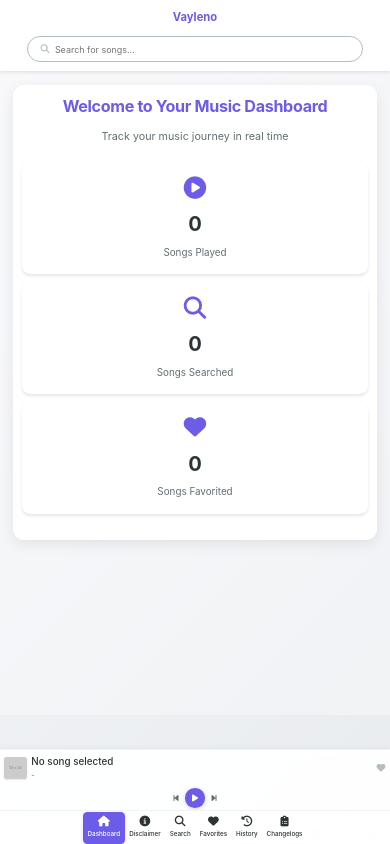
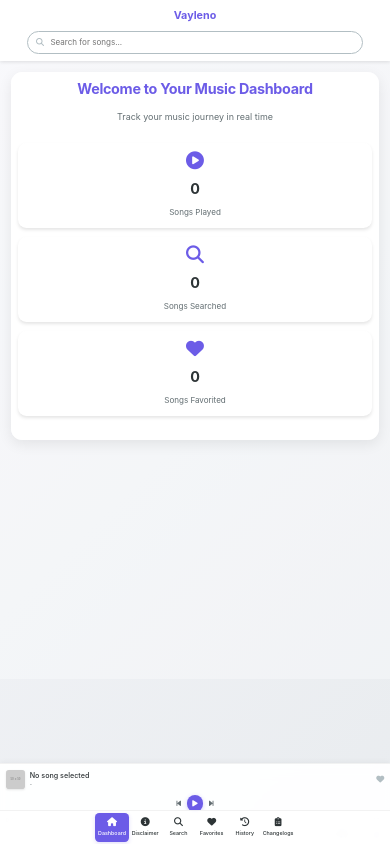
Before and after one commit to Vayleno/Vayleno, a plain HTML site: page index.html in a window 390 px wide. Drawn offline with Linux system fonts and the light colour scheme; placeholder pictures from the web are drawn by us.

Commit message:
Update index.html

```diff
--- a/index.html
+++ b/index.html
@@ -438,22 +438,25 @@
 
         .player-controls {
             background: rgba(255, 255, 255, 0.95);
-            padding: 0.56rem 1.12rem;
+            padding: 0.56rem;
             display: flex;
-            justify-content: space-between;
-            align-items: center;
+            flex-direction: column;
+            gap: 0.42rem;
             box-shadow: 0 -1.12px 5.6px rgba(0, 0, 0, 0.05);
             border-top: 0.7px solid rgba(0, 0, 0, 0.05);
             backdrop-filter: blur(7px);
             flex-shrink: 0;
+            position: sticky;
+            bottom: 0;
+            z-index: 10;
         }
 
         .song-info {
             display: flex;
             align-items: center;
-            gap: 0.56rem;
-            width: 140px;
-            min-width: 140px;
+            gap: 0.42rem;
+            width: 100%;
+            min-width: 0;
         }
 
         .album-art {
@@ -471,11 +474,11 @@
             overflow: hidden;
             text-overflow: ellipsis;
             margin: 0;
-            font-size: 0.616rem;
+            font-size: 0.56rem;
         }
 
         .artist {
-            font-size: 0.448rem;
+            font-size: 0.392rem;
             color: var(--text-color);
             white-space: nowrap;
             overflow: hidden;
@@ -500,19 +503,17 @@
         }
 
         .player-center {
-            flex: 1;
-            max-width: 336px;
+            width: 100%;
             display: flex;
             flex-direction: column;
             align-items: center;
             gap: 0.28rem;
-            min-width: 0;
         }
 
         .player-buttons {
             display: flex;
             align-items: center;
-            gap: 0.84rem;
+            gap: 0.56rem;
         }
 
         .control-btn {
@@ -550,7 +551,7 @@
             width: 100%;
             display: flex;
             align-items: center;
-            gap: 0.56rem;
+            gap: 0.42rem;
         }
 
         .progress-bar {
@@ -560,7 +561,7 @@
             border-radius: 1.12px;
             cursor: pointer;
             position: relative;
-            min-width: 112px;
+            min-width: 0;
         }
 
         .progress {
@@ -580,12 +581,11 @@
         }
 
         .player-right {
-            width: 112px;
+            width: 100%;
             display: flex;
             justify-content: flex-end;
             align-items: center;
-            gap: 0.56rem;
-            flex-shrink: 0;
+            gap: 0.42rem;
         }
 
         .volume-control {
@@ -755,9 +755,9 @@
 
         @media (max-width: 768px) {
             .app-header {
-                padding: 0.56rem;
+                padding: 0.42rem;
                 flex-direction: column;
-                gap: 0.56rem;
+                gap: 0.42rem;
             }
 
             .search-bar {
@@ -766,9 +766,19 @@
                 order: 3;
             }
 
+            .search-bar input {
+                padding: 0.35rem 0.42rem 0.35rem 1.4rem;
+                font-size: 0.504rem;
+            }
+
+            .search-bar i {
+                left: 0.56rem;
+                font-size: 0.504rem;
+            }
+
             .logo {
                 order: 1;
-                font-size: 0.7rem;
+                font-size: 0.672rem;
             }
 
             .main-content {
@@ -804,48 +814,52 @@
                 padding: 0.28rem;
                 margin: 0;
                 flex-direction: column;
-                font-size: 0.392rem;
+                font-size: 0.336rem;
                 gap: 0.14rem;
                 text-align: center;
                 border-radius: 4.2px;
-                width: 20%;
+                width: 16.67%;
             }
 
             .sidebar nav ul li i {
-                font-size: 0.672rem;
+                font-size: 0.56rem;
             }
 
             .music-content {
+                padding: 0.42rem;
+                margin-bottom: 84px;
+                padding-bottom: 84px;
+            }
+
+            .disclaimer-container {
+                padding: 0.42rem;
+                margin: 0.28rem;
+            }
+
+            .disclaimer-title {
+                font-size: 0.896rem;
+            }
+
+            .disclaimer-subtitle {
+                font-size: 0.504rem;
+            }
+
+            .disclaimer-content {
                 padding: 0.56rem;
-                margin-bottom: 33.6px;
-                padding-bottom: 44.8px;
-            }
-
-            .disclaimer-container {
-                padding: 0.56rem;
-                margin: 0.28rem;
-            }
-
-            .disclaimer-title {
-                font-size: 1.008rem;
-            }
-
-            .disclaimer-content {
-                padding: 0.84rem;
-                margin: 0.56rem 0;
+                margin: 0.42rem 0;
             }
 
             .disclaimer-section h3 {
-                font-size: 0.616rem;
+                font-size: 0.56rem;
             }
 
             .special-thanks li {
-                font-size: 0.532rem;
+                font-size: 0.448rem;
             }
 
             .continue-btn {
-                padding: 0.49rem 1.12rem;
-                font-size: 0.56rem;
+                padding: 0.42rem 1.12rem;
+                font-size: 0.504rem;
             }
 
             .search-results {
@@ -853,70 +867,158 @@
                 gap: 0.56rem;
             }
 
+            .music-card img {
+                height: 67.2px;
+            }
+
+            .music-info h3 {
+                font-size: 0.504rem;
+            }
+
+            .music-info p {
+                font-size: 0.392rem;
+            }
+
+            .music-card button {
+                top: 4.2px;
+                right: 4.2px;
+                font-size: 0.504rem;
+                padding: 0.21rem;
+            }
+
             .player-controls {
-                padding: 0.42rem 0.56rem;
-                flex-direction: column;
+                padding: 0.42rem;
+                gap: 0.35rem;
+            }
+
+            .song-info {
+                gap: 0.35rem;
+            }
+
+            .album-art {
+                width: 22.4px;
+                height: 22.4px;
+            }
+
+            .song-title {
+                font-size: 0.504rem;
+            }
+
+            .artist {
+                font-size: 0.336rem;
+            }
+
+            .song-info i {
+                font-size: 0.504rem;
+            }
+
+            .player-buttons {
                 gap: 0.42rem;
             }
 
-            .song-info, .player-center, .player-right {
-                width: 100%;
-                justify-content: center;
-            }
-
-            .song-info {
-                width: 100%;
-                justify-content: space-between;
-            }
-
-            .player-right {
-                width: 100%;
-                justify-content: flex-end;
-            }
-
-            .player-buttons {
-                gap: 0.56rem;
+            .control-btn {
+                font-size: 0.504rem;
+            }
+
+            .play-btn {
+                width: 19.6px;
+                height: 19.6px;
             }
 
             .progress-container {
-                width: 100%;
+                gap: 0.35rem;
+            }
+
+            .progress-bar {
+                height: 2.8px;
+            }
+
+            .progress {
+                border-radius: 1.4px;
+            }
+
+            .time {
+                font-size: 0.392rem;
+                min-width: 19.6px;
             }
 
             .volume-control {
-                gap: 0.42rem;
+                gap: 0.21rem;
+            }
+
+            .volume-icon {
+                font-size: 0.504rem;
+            }
+
+            .volume-slider {
+                width: 42px;
+                height: 2.8px;
+            }
+
+            .volume-slider::-webkit-slider-thumb {
+                width: 5.6px;
+                height: 5.6px;
             }
 
             .changelog-container {
-                padding: 0.56rem;
+                padding: 0.42rem;
                 margin: 0 0.28rem;
             }
 
             .changelog-title {
-                font-size: 0.98rem;
+                font-size: 0.896rem;
             }
 
             .home-container {
-                padding: 0.56rem;
+                padding: 0.42rem;
                 margin: 0.28rem;
             }
 
             .home-title {
-                font-size: 1.008rem;
+                font-size: 0.896rem;
+            }
+
+            .home-subtitle {
+                font-size: 0.56rem;
             }
 
             .home-stats {
                 grid-template-columns: 1fr;
                 gap: 0.56rem;
             }
+
+            .stat-card {
+                padding: 0.56rem;
+            }
+
+            .stat-icon {
+                font-size: 1.12rem;
+            }
+
+            .stat-number {
+                font-size: 0.896rem;
+            }
+
+            .stat-label {
+                font-size: 0.504rem;
+            }
         }
 
         @media (max-width: 480px) {
             .music-card img {
-                height: 67.2px;
+                height: 56px;
+            }
+
+            .music-info h3 {
+                font-size: 0.448rem;
+            }
+
+            .music-info p {
+                font-size: 0.336rem;
             }
 
             .player-controls {
-                padding: 0.28rem;
+                padding: 0.35rem;
             }
 
             .song-info {
@@ -924,21 +1026,52 @@
             }
 
             .album-art {
-                width: 22.4px;
-                height: 22.4px;
-            }
-
-            .player-buttons {
-                gap: 0.42rem;
-            }
-
-            .play-btn {
                 width: 19.6px;
                 height: 19.6px;
             }
 
+            .song-title {
+                font-size: 0.448rem;
+            }
+
+            .artist {
+                font-size: 0.308rem;
+            }
+
+            .player-buttons {
+                gap: 0.35rem;
+            }
+
+            .play-btn {
+                width: 16.8px;
+                height: 16.8px;
+            }
+
             .control-btn {
-                font-size: 0.504rem;
+                font-size: 0.448rem;
+            }
+
+            .progress-bar {
+                height: 2.24px;
+            }
+
+            .progress {
+                border-radius: 1.12px;
+            }
+
+            .time {
+                font-size: 0.336rem;
+                min-width: 16.8px;
+            }
+
+            .volume-slider {
+                width: 33.6px;
+                height: 2.24px;
+            }
+
+            .volume-slider::-webkit-slider-thumb {
+                width: 4.48px;
+                height: 4.48px;
             }
         }
     </style>
@@ -1070,6 +1203,7 @@
                                     <li class="added">Added Dashboard Information To Track Your Music Experience</li>
                                     <li class="fixed">Fixed Bugs</li>
                                     <li class="optimized">Improved Vayleno</li>
+                                    <li class="optimized">Optimized player controls for mobile devices</li>
                                 </ul>
                             </div>
                             <div class="changelog-item">
```
